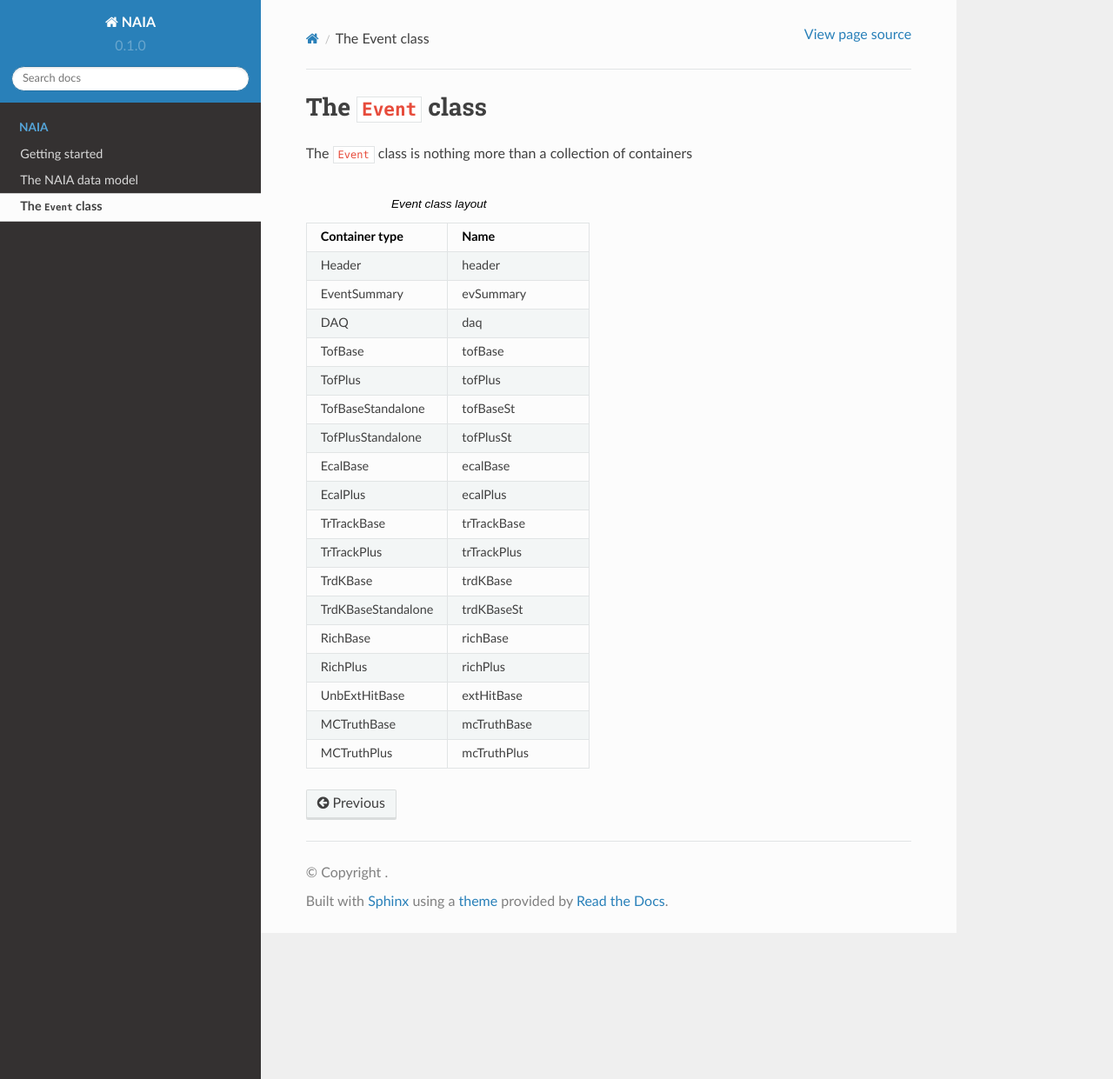
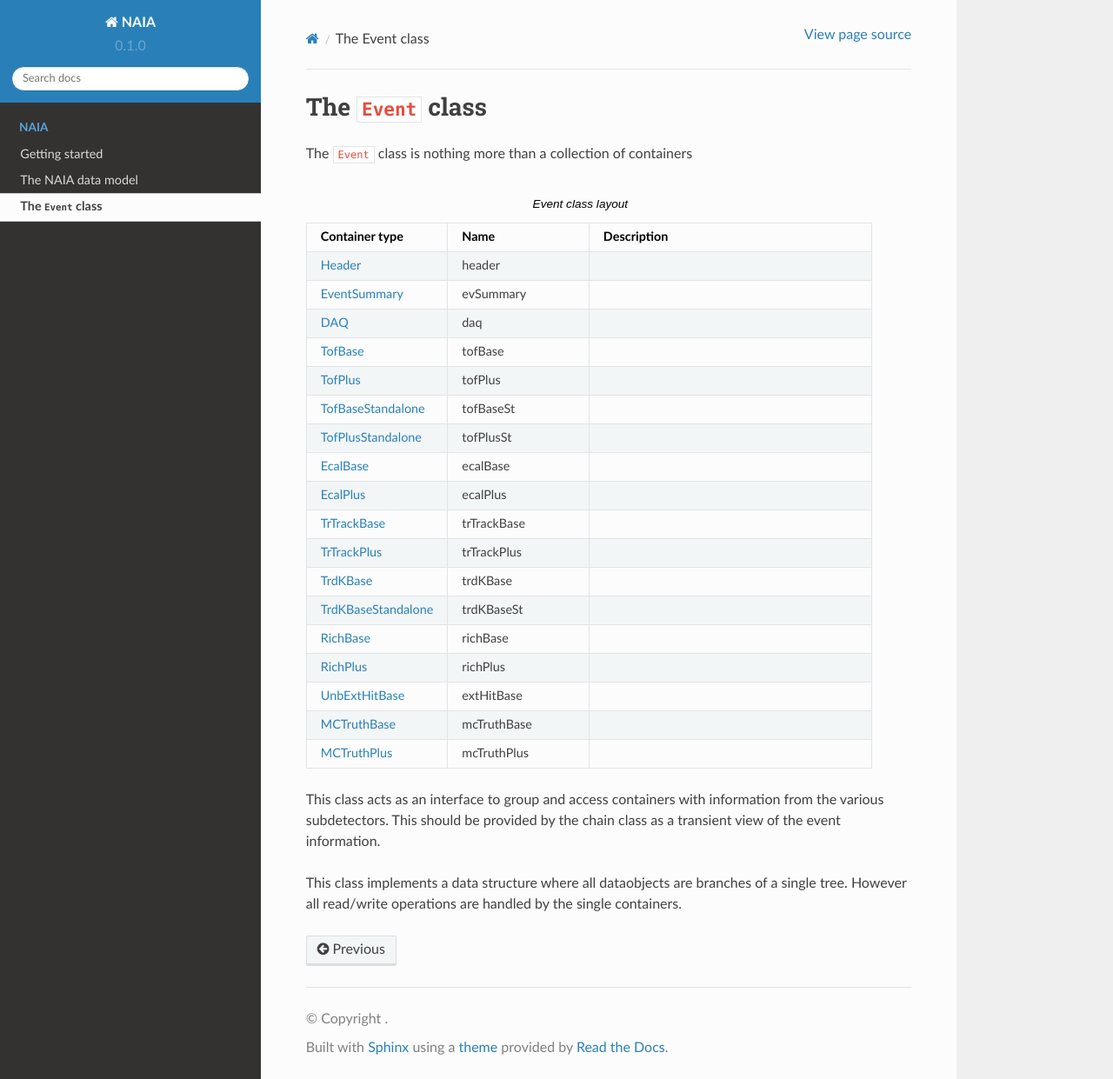
Before and after one commit to valerioformato/NAIA-readthedocs, a Sphinx documentation site: the page built from docs/source/datamodel/event.rst, in a window 1280 px wide and 1241 px high. Shown: the whole window at 87% size. Built offline with Sphinx 7.4.7 and the Read the Docs theme 2.0.0, drawn with Linux system fonts in a browser that asks for light colours.

Commit message:
Add links to event table

```diff
--- a/docs/source/datamodel/event.rst
+++ b/docs/source/datamodel/event.rst
@@ -4,44 +4,69 @@ The ``Event`` class
 The ``Event`` class is nothing more than a collection of containers
 
 .. list-table:: Event class layout
-   :widths: 50 50
+   :widths: 25 25 50
    :header-rows: 1
 
    * - Container type
      - Name
-   * - Header
+     - Description
+   * - `Header <https://naia-docs.web.cern.ch/naia-docs/classNAIA_1_1HeaderData.html>`_
      - header
-   * - EventSummary
+     -
+   * - `EventSummary <https://naia-docs.web.cern.ch/naia-docs/classNAIA_1_1EventSummaryData.html>`_
      - evSummary
-   * - DAQ
+     -
+   * - `DAQ <https://naia-docs.web.cern.ch/naia-docs/classNAIA_1_1DAQData.html>`_
      - daq
-   * - TofBase
+     -
+   * - `TofBase <https://naia-docs.web.cern.ch/naia-docs/classNAIA_1_1TofBaseData.html>`_
      - tofBase
-   * - TofPlus
+     -
+   * - `TofPlus <https://naia-docs.web.cern.ch/naia-docs/classNAIA_1_1TofPlusData.html>`_
      - tofPlus
-   * - TofBaseStandalone
+     -
+   * - `TofBaseStandalone <https://naia-docs.web.cern.ch/naia-docs/classNAIA_1_1TofBaseData.html>`_
      - tofBaseSt
-   * - TofPlusStandalone
+     -
+   * - `TofPlusStandalone <https://naia-docs.web.cern.ch/naia-docs/classNAIA_1_1TofPlusData.html>`_
      - tofPlusSt
-   * - EcalBase
+     -
+   * - `EcalBase <https://naia-docs.web.cern.ch/naia-docs/classNAIA_1_1EcalBaseData.html>`_
      - ecalBase
-   * - EcalPlus
+     -
+   * - `EcalPlus <https://naia-docs.web.cern.ch/naia-docs/classNAIA_1_1EcalPlus.html>`_
      - ecalPlus
-   * - TrTrackBase
+     -
+   * - `TrTrackBase <https://naia-docs.web.cern.ch/naia-docs/classNAIA_1_1TrTrackBaseData.html>`_
      - trTrackBase
-   * - TrTrackPlus
+     -
+   * - `TrTrackPlus <https://naia-docs.web.cern.ch/naia-docs/classNAIA_1_1TrTrackPlus.html>`_
      - trTrackPlus
-   * - TrdKBase
+     -
+   * - `TrdKBase <https://naia-docs.web.cern.ch/naia-docs/classNAIA_1_1TrdKBase.html>`_
      - trdKBase
-   * - TrdKBaseStandalone
+     -
+   * - `TrdKBaseStandalone <https://naia-docs.web.cern.ch/naia-docs/classNAIA_1_1TrdKBase.html>`_
      - trdKBaseSt
-   * - RichBase
+     -
+   * - `RichBase <https://naia-docs.web.cern.ch/naia-docs/classNAIA_1_1RichBaseData.html>`_
      - richBase
-   * - RichPlus
+     -
+   * - `RichPlus <https://naia-docs.web.cern.ch/naia-docs/classNAIA_1_1RichPlusData.html>`_
      - richPlus
-   * - UnbExtHitBase
+     -
+   * - `UnbExtHitBase <https://naia-docs.web.cern.ch/naia-docs/classNAIA_1_1UnbExtHitBaseData.html>`_
      - extHitBase
-   * - MCTruthBase
+     -
+   * - `MCTruthBase <https://naia-docs.web.cern.ch/naia-docs/classNAIA_1_1MCTruthBaseData.html>`_
      - mcTruthBase
-   * - MCTruthPlus
+     -
+   * - `MCTruthPlus <https://naia-docs.web.cern.ch/naia-docs/classNAIA_1_1MCTruthPlusData.html>`_
      - mcTruthPlus
+     -
+
+This class acts as an interface to group and access containers with information from the various subdetectors.
+This should be provided by the chain class as a transient view of the event information.
+
+This class implements a data structure where all dataobjects are branches of a single tree.
+However all read/write operations are handled by the single containers.
```
